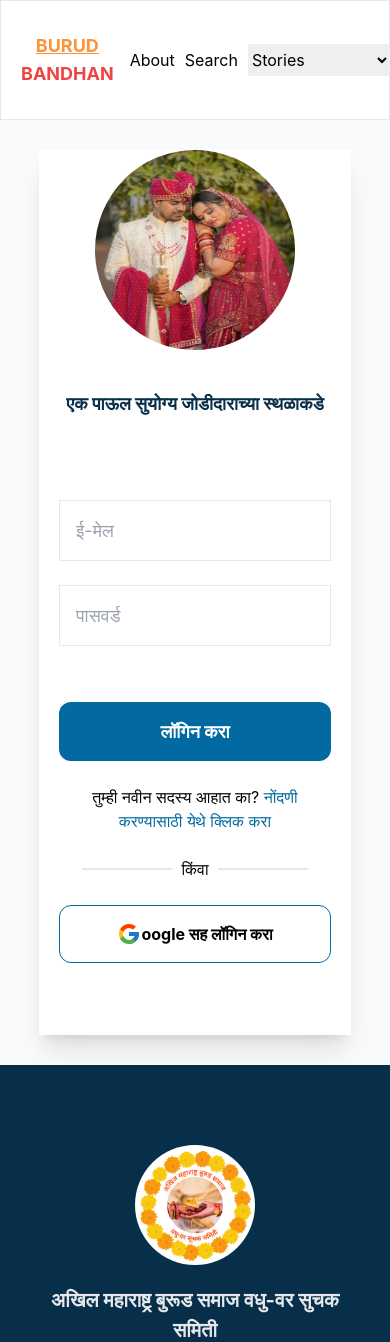
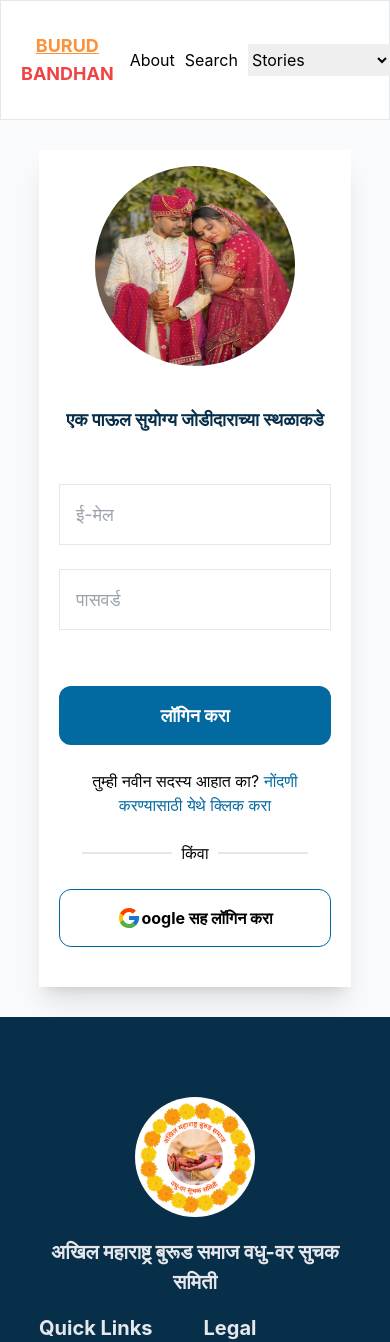
Before and after one commit to Increditex-Software-Solutions-Pvt-Ltd/new_BurudBandhan, a React (Create React App) app in the folder frontend/: page /login in a window 390 px wide. Shown: the top 1342 px of the page. Built offline with nearby package versions, Linux system fonts and the light colour scheme.

Commit message:
modified css

```diff
--- a/frontend/src/Components/Login/LoginForm.jsx
+++ b/frontend/src/Components/Login/LoginForm.jsx
@@ -23,7 +23,7 @@ const LoginForm = () => {
       <form
       className='
       w-full lg:w-[80%] m-auto
-      lg:p-6 py-8
+      lg:p-6 lg:py-8
       flex flex-col gap-6
       '
       onSubmit={handleSubmit}>
--- a/frontend/src/Pages/Login.jsx
+++ b/frontend/src/Pages/Login.jsx
@@ -9,7 +9,7 @@ const Login = () => {
     <div className='bg-gray-50 py-[30px]'>
       {/* register container */}
       <div className='w-[80%] bg-white  m-auto shadow-xl  flex flex-col lg:flex-row'>
-        <div className='lg:w-1/2'>
+        <div className='lg:w-1/2 pt-4 lg:pt-0'>
           {/* image */}
           <img className='
           w-[200px] h-[200px] rounded-full lg:rounded-none m-auto
```
